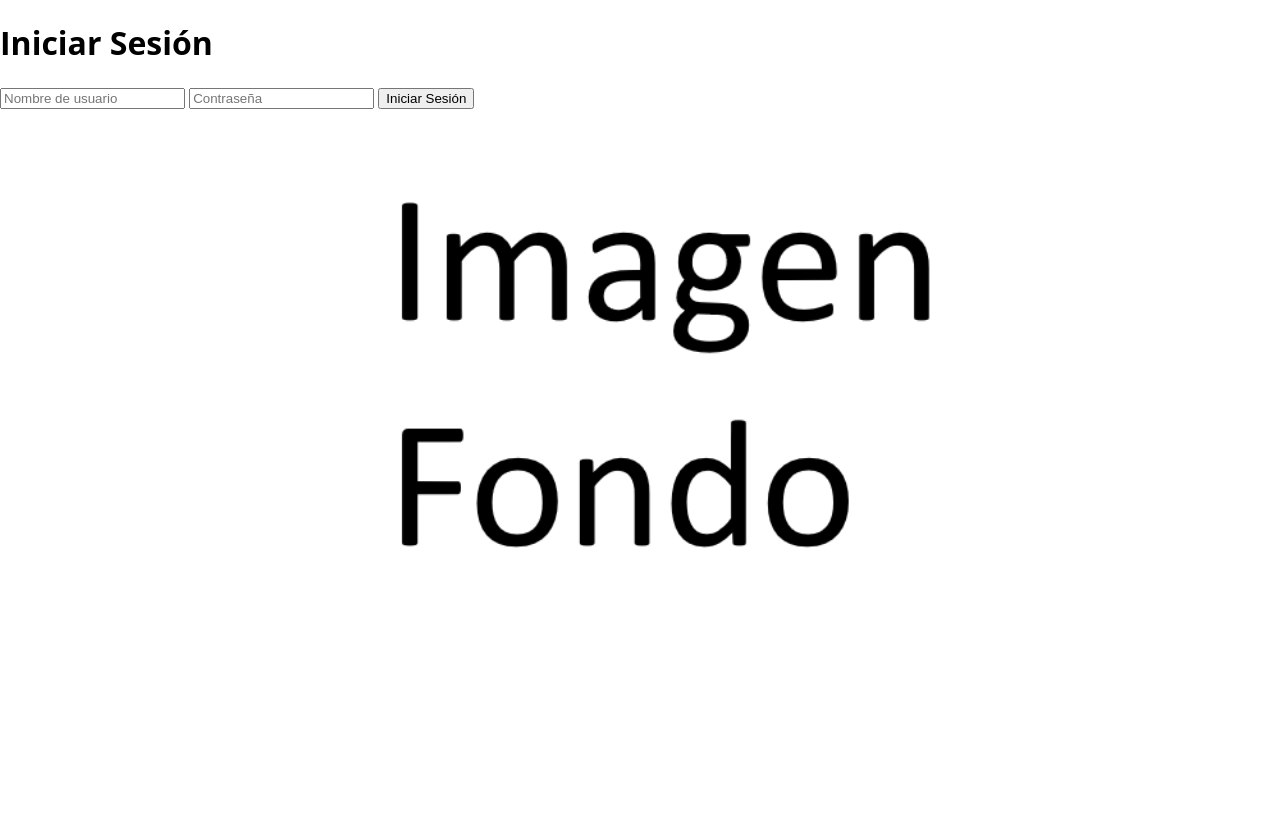
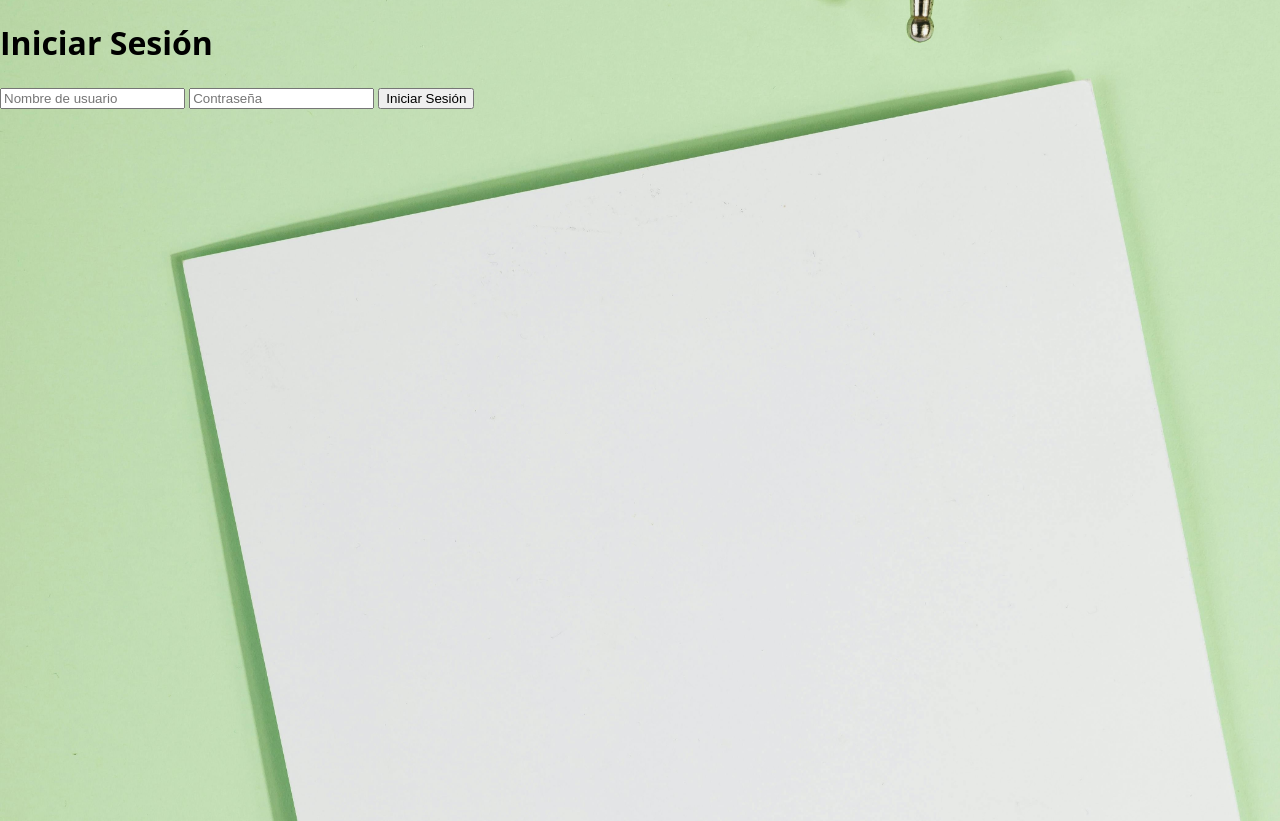
Before and after one commit to AppGeolocalizaciona/AppGeolocaliza, a PHP site: page / in a window 1280 px wide. Run offline with PHP 8.4, Linux system fonts and the light colour scheme.

Commit message:
cambio de fondo en css

```diff
--- a/Geolocalizacionapp/style.css
+++ b/Geolocalizacionapp/style.css
@@ -3,7 +3,7 @@ body {
     margin: 0;
     padding: 0;
     min-height: 100vh;
-    background-image: url('img/Imagen_fondo.png');
+    background-image: url('img/fondoappgeolocalizaciona.jpg');
     background-size: cover;
     background-position: center;
 }
```
